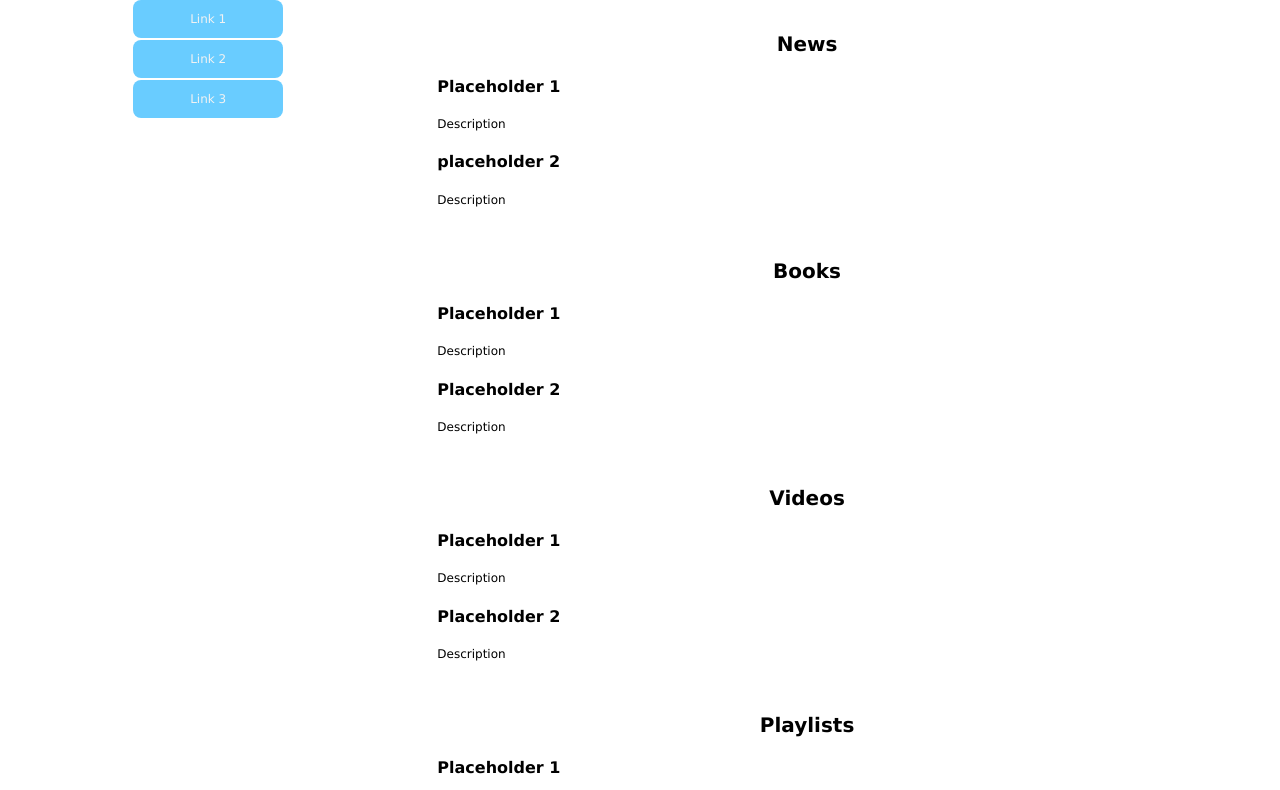
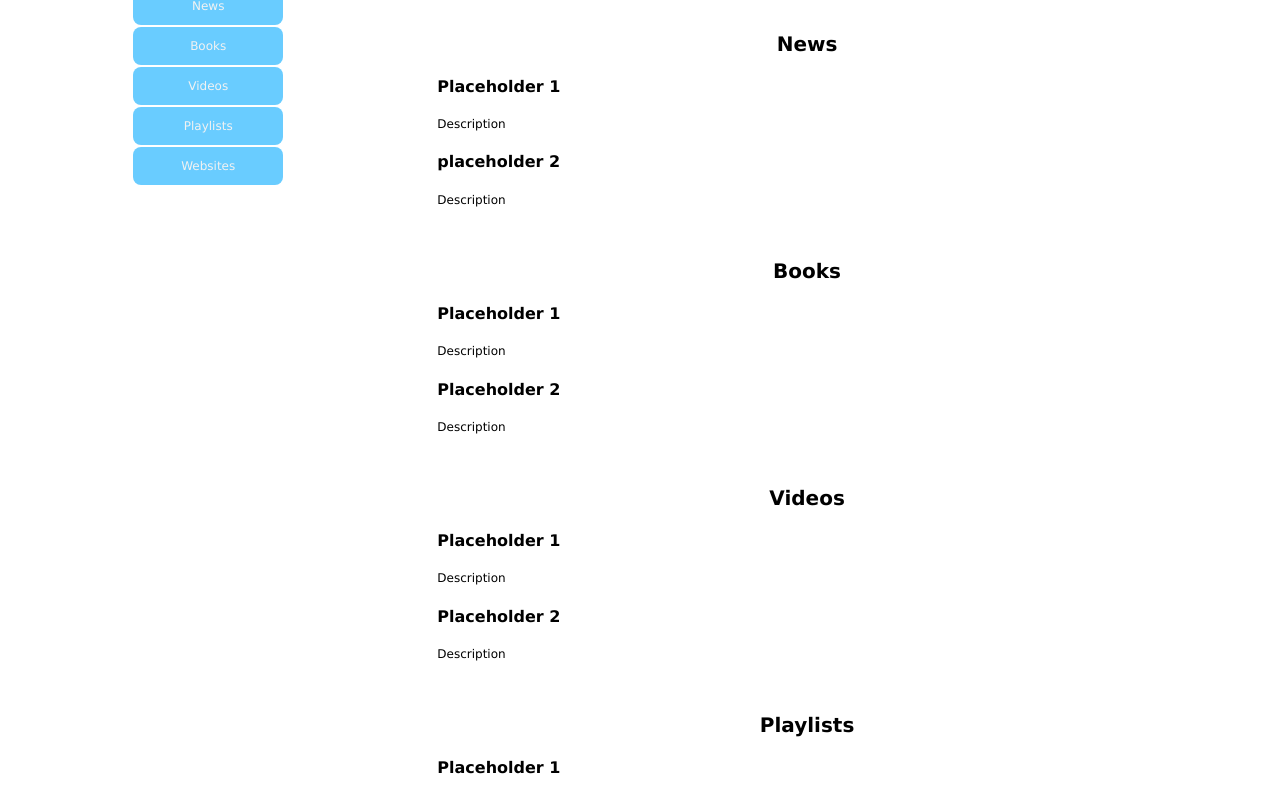
Before and after one commit to CCrosskno/ccrosskno.github.io, a plain HTML site: page Academic/Academic-Library-Start.html in a window 1280 px wide. Shown: the part 208-998 px from the top of the page. Drawn offline with Linux system fonts and the light colour scheme.

Commit message:
some changes
-added Resume to Career
-added functionality to left nav in Library

```diff
--- a/Academic/Academic-Library-Start.html
+++ b/Academic/Academic-Library-Start.html
@@ -24,43 +24,45 @@
         <div class="left-nav">
           <h3>Jump to Section</h3>
           <ul class="library-left-nav">
-            <a href="#">Link 1</a>
-            <a href="#">Link 2</a>
-            <a href="#">Link 3</a>
+            <a href="#library=news">News</a>
+            <a href="#library-books">Books</a>
+            <a href="#library-videos">Videos</a>
+            <a href="#library-playlists">Playlists</a>
+            <a href="#library-websites">Websites</a>
           </ul>
         </div>
         <div class="stuff">
           <h2>Library</h2>
           <div class="category">
-            <h3>News</h3>
+            <h3 id="library-news">News</h3>
             <h4>Placeholder 1</h4>
             <p>Description</p>
             <h4>placeholder 2</h4>
             <p>Description</p>
           </div>
           <div class="category">
-            <h3>Books</h3>
+            <h3 id="library-books">Books</h3>
             <h4>Placeholder 1</h4>
             <p>Description</p>
             <h4>Placeholder 2</h4>
             <p>Description</p>
           </div>
           <div class="category">
-            <h3>Videos</h3>
+            <h3 id="library-videos">Videos</h3>
             <h4>Placeholder 1</h4>
             <p>Description</p>
             <h4>Placeholder 2</h4>
             <p>Description</p>
           </div>
           <div class="category">
-            <h3>Playlists</h3>
+            <h3 id="library-playlists">Playlists</h3>
             <h4>Placeholder 1</h4>
             <p>Description</p>
             <h4>Placeholder 2</h4>
             <p>Description</p>
           </div>
           <div class="category">
-            <h3>Websites</h3>
+            <h3 id="library-websites">Websites</h3>
             <h4>Placeholder 1</h4>
             <p>Description</p>
             <h4>Placeholder 2</h4>
--- a/style.css
+++ b/style.css
@@ -287,6 +287,10 @@ footer {
   padding: 8px;
 }
 
+.left-nav h3 {
+  font-size: 16px;
+}
+
 .library-left-nav {
   display: block;
 }
```
Also changed, not shown: Career/Career-Start.html (+1 -1 lines), 1 other file.
